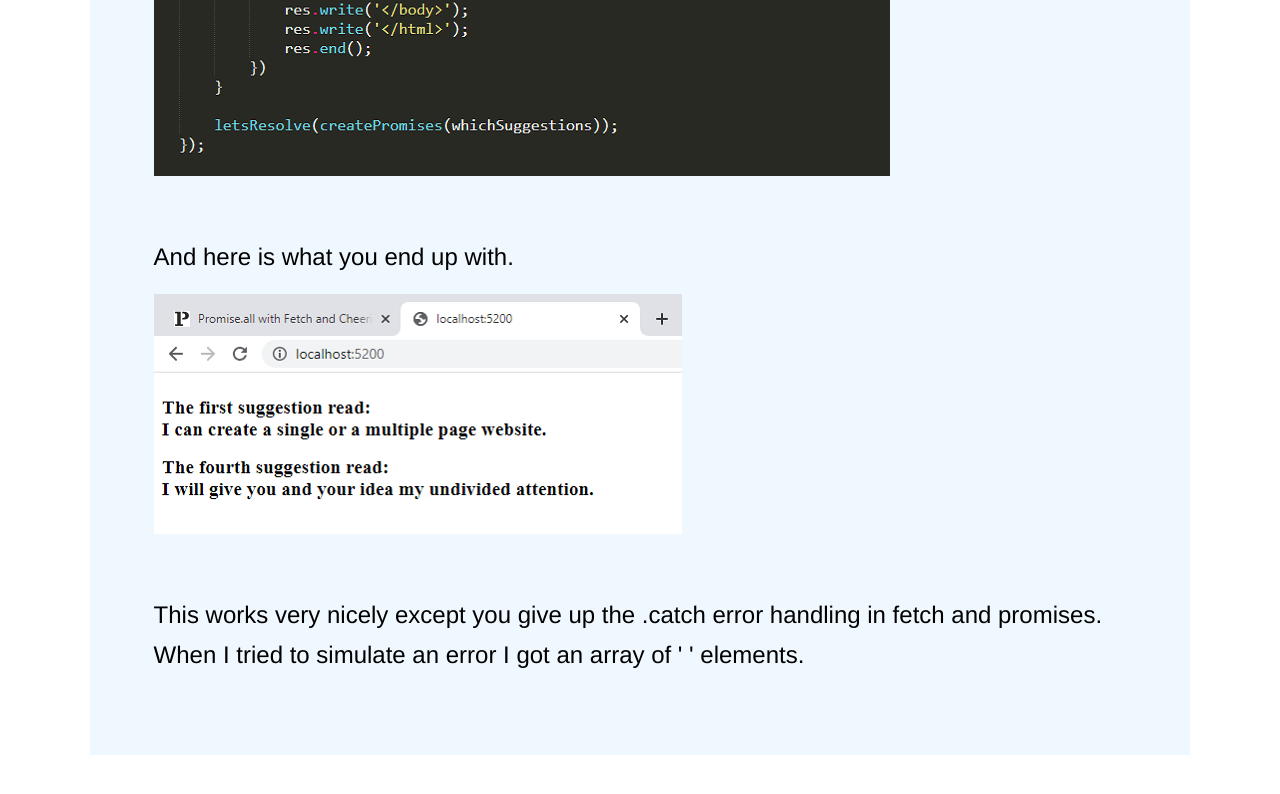
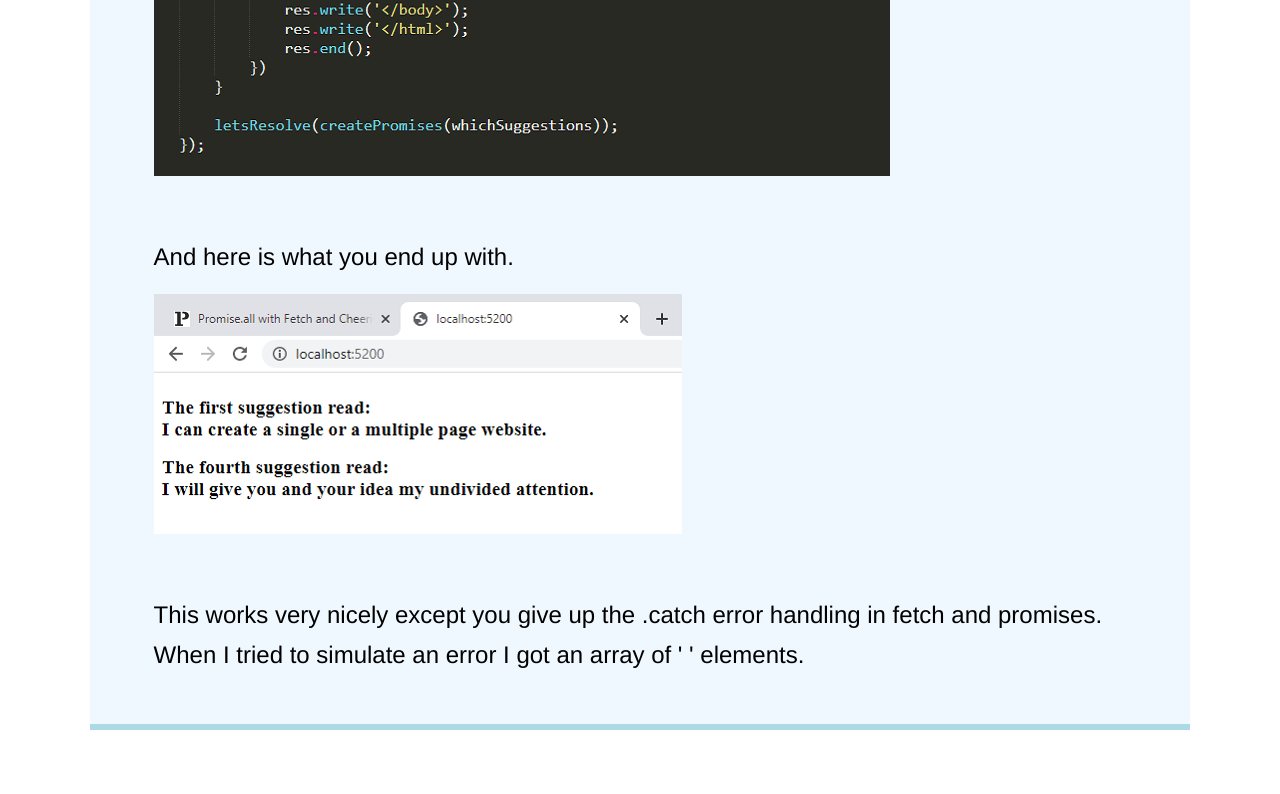
Before and after one commit to Mollert/promisesWfetch, a website: page index.html in a window 1280 px wide. Shown: the part 3085-3879 px from the top of the page. Before the commit the page ends 3840 px from the top, so only its background shows below. Drawn offline with Linux system fonts and the light colour scheme.

Commit message:
Finishing touches on index file

```diff
--- a/index.html
+++ b/index.html
@@ -67,6 +67,9 @@
 				<div class="stageInfo">This works very nicely except you give up the .catch error handling in fetch and promises.  When I tried to simulate an error I got an array of ' ' elements.</div>
 			</div>
 		</div>
+
+		<div id="bottomLine"></div>
+
 	</div>
 
 </body>
--- a/indexCSS.css
+++ b/indexCSS.css
@@ -12,7 +12,7 @@ html, body {
 	font-family: libR;
 	font-size: 1.5rem;
 	width: 86vw;
-	height: 240rem;
+	height: auto;
 	margin-left: 7vw;
 	background-color: aliceblue;
 }
@@ -70,6 +70,12 @@ html, body {
 	padding-top: 3rem;
 }
 
+#bottomLine {
+	width: 86vw;
+	margin: 0 0 4rem 0;
+	border-bottom: 0.4rem solid lightblue;
+}
+
 @media screen and (max-width: 890px) {
 	#variableImg {
 		margin-top: 1rem;
```
